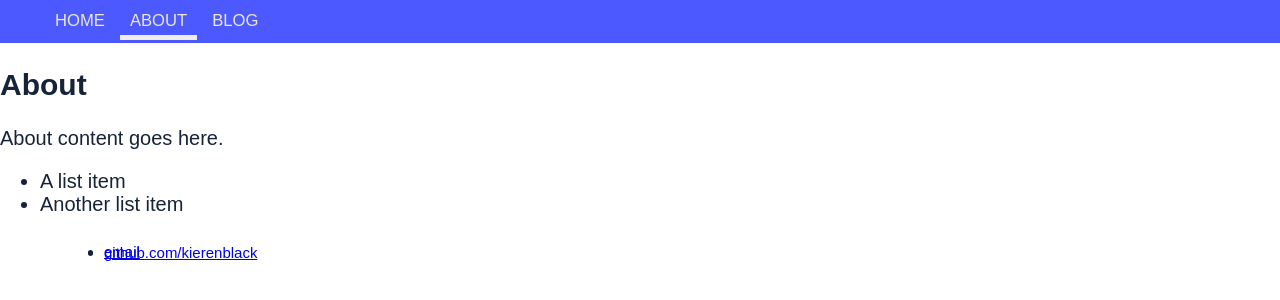
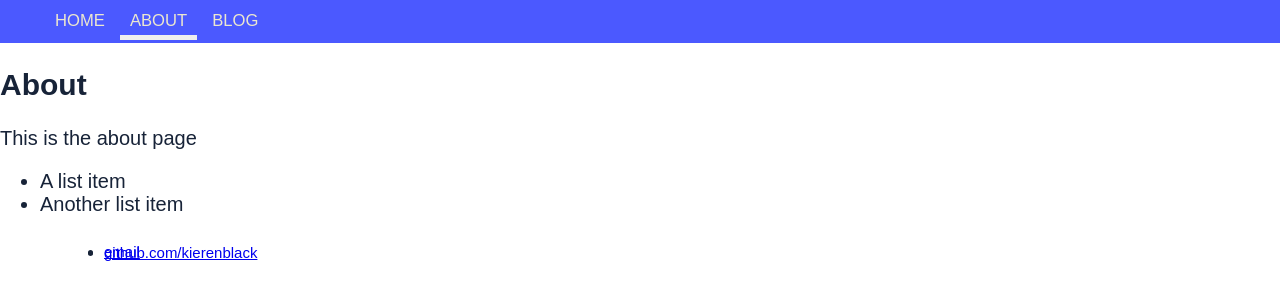
Before and after one commit to kierenblack/kierenblack.github.io, a Jekyll site: the page built from _pages/01_about.md, in a window 1280 px wide. Shown: the top 300 px of the page. Built offline with Jekyll 4.4.1, drawn with Linux system fonts in a browser that asks for light colours.

Commit message:
change the about page

```diff
--- a/_pages/01_about.md
+++ b/_pages/01_about.md
@@ -4,7 +4,7 @@ title: About
 permalink: /about/
 ---
 
-About content goes here.
+This is the about page
 
 * A list item
 * Another list item
```
